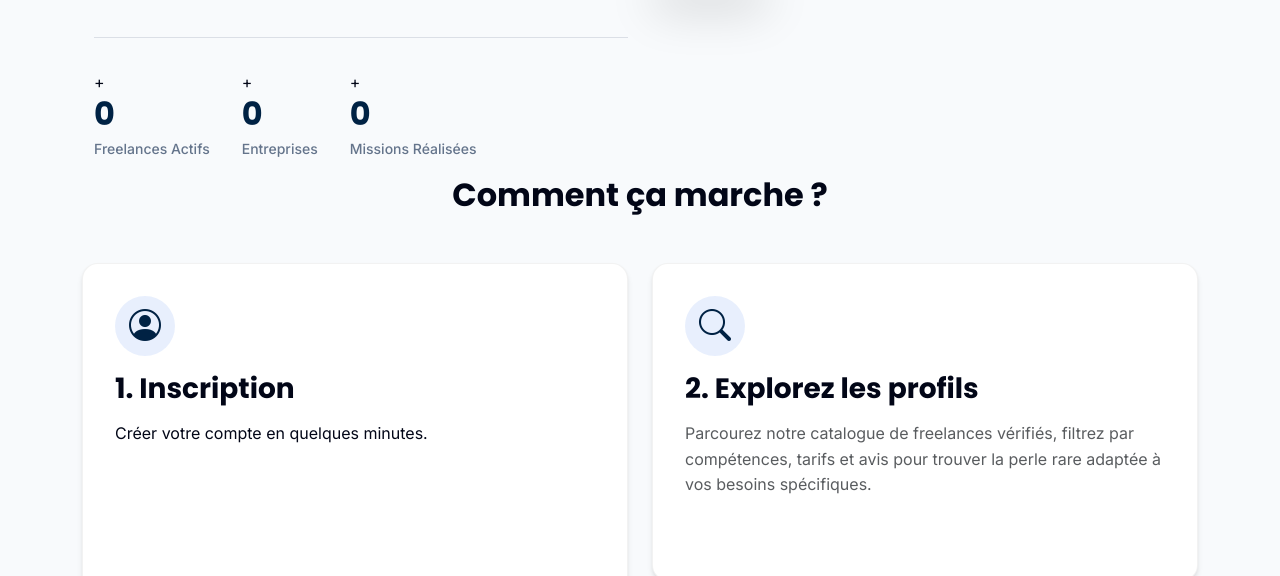
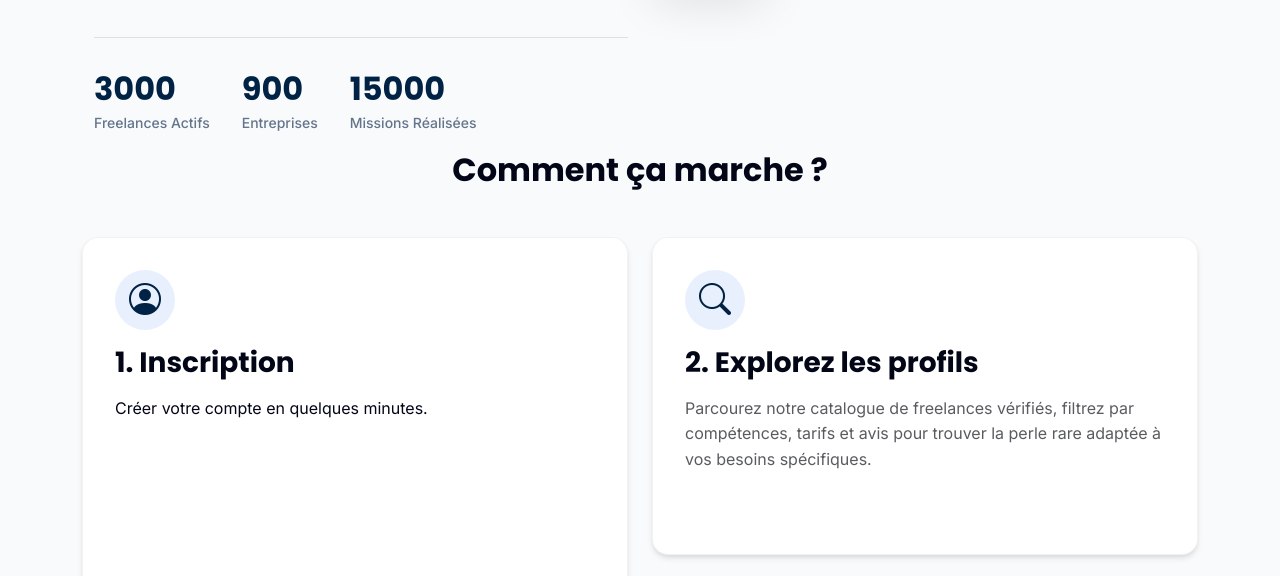
Before and after one commit to sophiesticated221/TIMERA-OUMOULKHAIRI-AfriTalent, a plain HTML site: page index.html in a window 1280 px wide. Shown: the part 316-892 px from the top of the page. Drawn offline with nearby package versions, Linux system fonts and the light colour scheme.

Commit message:
JS : compteurs animés au scroll et animations fade-in des sections

```diff
--- a/css/style.css
+++ b/css/style.css
@@ -527,3 +527,15 @@ margin-bottom: 1.5rem;
     opacity: 1;/* Rend le bouton visible progressivement */
     visibility: visible; /* Réaffiche l’élément */
 }
+/* Fade-in animation */
+
+.fade-in {
+  opacity: 0;
+  transform: translateY(30px);
+  transition: opacity 0.8s ease-out, transform 0.8s ease-out;
+}
+
+.fade-in.visible {
+  opacity: 1;
+  transform: translateY(0);
+}
--- a/index.html
+++ b/index.html
@@ -63,15 +63,15 @@
                 </div>
                 <div class="hero-stats">
                     <div class="stat-item">
-                        +<h3 class="counter" data-target="3000">0</h3>
+                        <h3 class="counter" data-target="3000">0</h3>
                         <p>Freelances Actifs</p>
                     </div>
                     <div class="stat-item">
-                        +<h3 class="counter" data-target="900">0</h3>
+                        <h3 class="counter" data-target="900">0</h3>
                         <p>Entreprises</p>
                     </div>
                     <div class="stat-item">
-                        +<h3 class="counter" data-target="15000">0</h3>
+                        <h3 class="counter" data-target="15000"></h3>
                         <p>Missions Réalisées</p>
                     </div>
                 </div>
--- a/js/main.js
+++ b/js/main.js
@@ -14,7 +14,7 @@ if (localStorage.getItem("theme") === "dark") {
 // Écoute le clic sur le bouton dark mode
 themeToggle.addEventListener("click", () => {
 
-    // Ajoute ou retire automatiquement la classe dark-mode
+    // Ajoute ou retire automagittiquement la classe dark-mode
     document.body.classList.toggle("dark-mode");
 
     // Vérifie si le body possède actuellement la classe dark-mode
@@ -78,3 +78,95 @@ backToTop.addEventListener("click", () => {
         behavior: "smooth"
     });
 });
+// Sélection des compteurs
+
+// On récupère tous les éléments ayant la classe "counter"
+const counters = document.querySelectorAll('.counter');
+
+// INTERSECTION OBSERVER POUR LES COMPTEURS
+
+// IntersectionObserver permet de détecter
+// quand un élément entre dans l'écran
+const counterObserver = new IntersectionObserver(
+
+  // "entries" contient les éléments observés; "observer" représente l'observer lui-même
+  (entries, observer) => {
+
+    // On parcourt chaque élément détecté
+    entries.forEach(entry => {
+
+      // Vérifie si l'élément est visible à l'écran
+      if (entry.isIntersecting) {
+
+        // Élément actuellement visible
+        const counter = entry.target;
+        // Récupère la valeur finale depuis data-target
+        const target = +counter.getAttribute('data-target'); // Le "+" transforme le texte en nombre
+
+        // Valeur de départ du compteur
+        let count = 0;
+
+        // Fonction qui anime le compteur
+        const updateCounter = () => {
+          // Vitesse de l'incrémentation
+          const increment = target / 100;
+          // Tant qu'on n'a pas atteint la valeur finale
+          if (count < target) {
+
+            count += increment; // on augmente progressivement
+            counter.textContent = Math.ceil(count); //affichage
+
+            requestAnimationFrame(updateCounter); // Redemande une nouvelle animation fluide
+          } else {
+
+
+            counter.textContent = target; // affiche exactement la valeur finale
+          }
+        };
+
+        updateCounter(); // Lance l'animation
+
+        observer.unobserve(counter); // Arrête d'observer cet élément pour éviter que l'animation recommence
+      }
+    });
+  },
+  {
+
+    threshold: 0.5 // L'animation démarre quand 50% de l'élément est visible
+  }
+);
+// On commence à observer chaque section
+
+counters.forEach(counter => {
+  // L'observer surveille chaque compteur
+  counterObserver.observe(counter);
+});
+// Animation fade in des sections
+
+// On récupère toutes les sections ayant la classe fade-section
+const fadeSections = document.querySelectorAll('.fade-in');
+// Création de l'observer
+const fadeObserver = new IntersectionObserver(
+  (entries) => {
+    // Parcourt toutes les sections observées
+    entries.forEach(entry => {
+      // Vérifie si la section est visible
+      if (entry.isIntersecting) {
+        // Ajoute la classe "visible"
+        // ce qui déclenche l'animation CSS
+        entry.target.classList.add('visible');
+      }
+    });
+  },
+  // Options
+  {
+    // Déclenche quand 20% de la section est visible
+    threshold: 0.2
+  }
+);
+
+// Observations des sections
+fadeSections.forEach(section => {
+  // L'observer surveille chaque section
+  fadeObserver.observe(section);
+});
```
